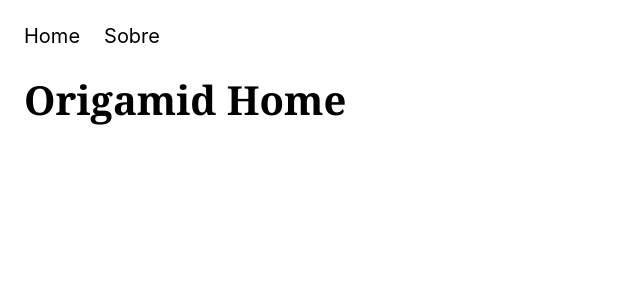
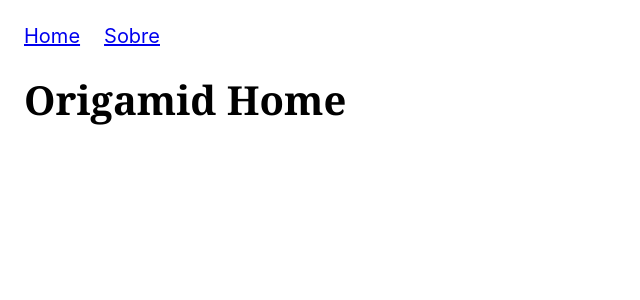
Before and after one commit to Claytonrss/nextjs-course, a Next.js app: page / in a window 1280 px wide. Shown: the top 300 px of the page, without its empty margins (0-640 px from the left). Built offline with nearby package versions, Linux system fonts and the light colour scheme.

Commit message:
feat: implement Link component

```diff
--- a/src/components/components/menu.tsx
+++ b/src/components/components/menu.tsx
@@ -1,8 +1,10 @@
+import Link from "next/link";
+
 export default function Menu() {
     return (
       <ul className="menu">
-        <li>Home</li>
-        <li>Sobre</li>
+        <li><Link href="/" prefetch>Home</Link></li>
+        <li><Link href="/" prefetch>Sobre</Link></li>
       </ul>
     );
   }
```
